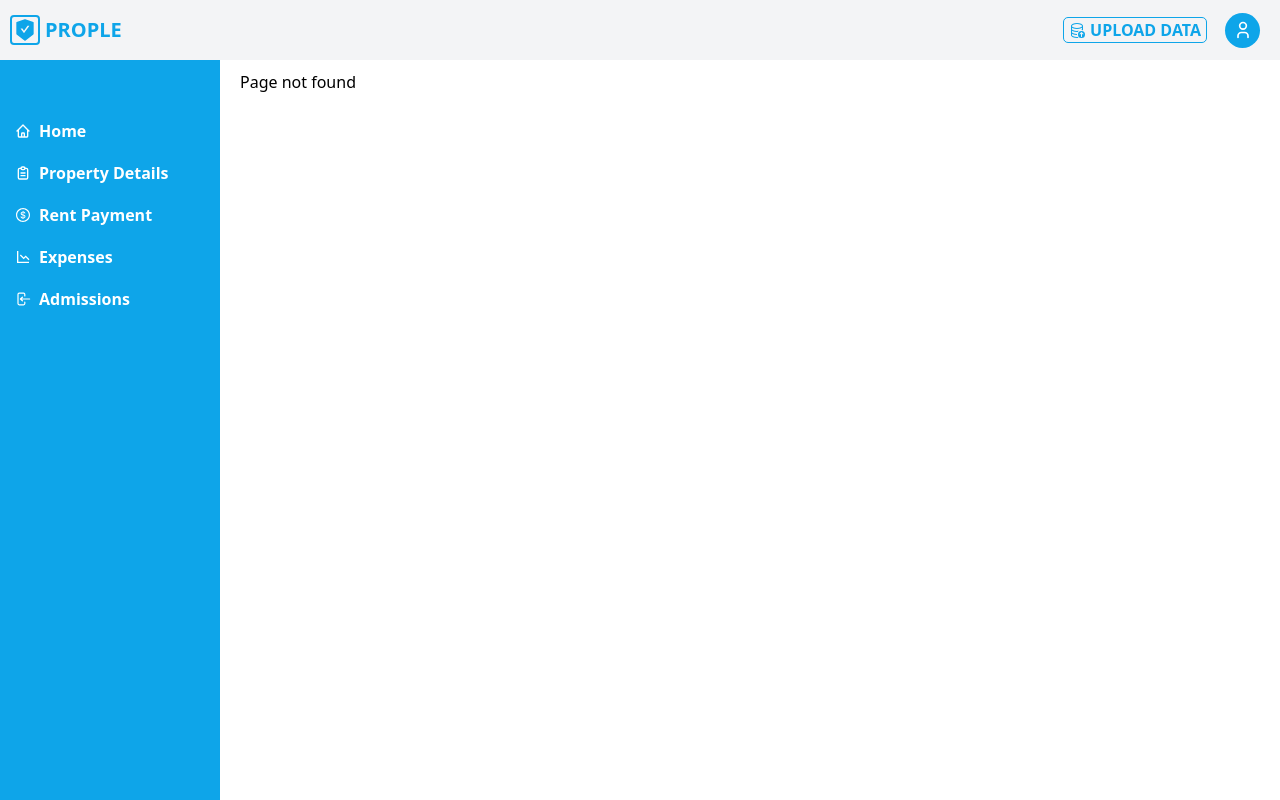
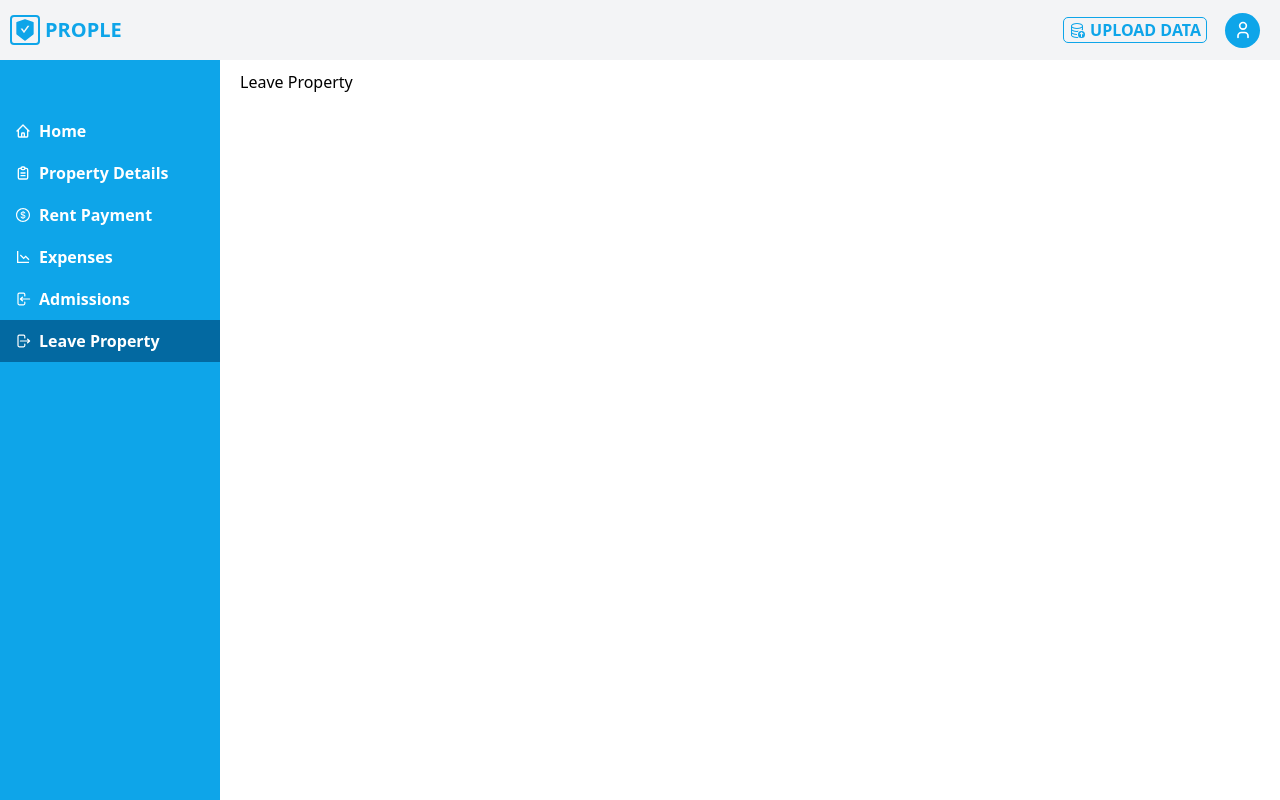
Before and after one commit to Muh-Uzair/property-manager-app, a React (Vite) app: page /leaveProperty in a window 1280 px wide. Before the commit this address had no page. Built offline with nearby package versions, Linux system fonts and the light colour scheme; what i18n-iso-countries would draw is missing.

Commit message:
leaveProperty route established

```diff
--- a/src/App.jsx
+++ b/src/App.jsx
@@ -20,6 +20,7 @@ import LoginPG from "./Pages/LoginPG";
 import SinglePropertyDetails from "./features/ShowPropertyDetails/showSinglePropertyDetails/SinglePropertyDetails";
 import PropertyEdit from "./features/ShowPropertyDetails/PropertyEdit/PropertyEdit";
 import RentPaymentPG from "./Pages/RentPaymentPG";
+import LeavePropertyPG from "./Pages/LeavePropertyPG";
 
 // property edit form complete
 
@@ -55,6 +56,8 @@ const router = createBrowserRouter(
           <Route path="expenses" element={<ExpensesPG />} />
           {/* DIVIDER */}
           <Route path="admissions" element={<AdmissionsPG />} />
+          {/* DIVIDER */}
+          <Route path="/leaveProperty" element={<LeavePropertyPG />} />
           {/* DIVIDER */}
           <Route path="*" element={<PageNotFound />} />
         </Route>
--- /dev/null
+++ b/src/Pages/LeavePropertyPG.jsx
@@ -0,0 +1,11 @@
+// COMPONENT START
+export default function LeavePropertyPG() {
+  // VARIABLES
+
+  // FUNCTIONS
+
+  // JSX
+  return <div>Leave Property</div>;
+  // JSX
+}
+// COMPONENT END
--- a/src/ui/Header.jsx
+++ b/src/ui/Header.jsx
@@ -1,14 +1,14 @@
-import { NameLogo } from "./NameLogo";
 import { TbClipboardText, TbUser } from "react-icons/tb";
-
-import Uploader from "../features/Uploader/Uploader";
-import { brandColor500 } from "../styles/globalStyles";
 import { HiOutlineHome } from "react-icons/hi";
-import NavigationLinks from "./NavigationLinks";
 import { HiMiniArrowLeftOnRectangle } from "react-icons/hi2";
 import { AiOutlineDollarCircle } from "react-icons/ai";
 import { BiLineChartDown } from "react-icons/bi";
+import { HiMiniArrowRightOnRectangle } from "react-icons/hi2";
 
+import NavigationLinks from "./NavigationLinks";
+import Uploader from "../features/Uploader/Uploader";
+import { brandColor500 } from "../styles/globalStyles";
+import { NameLogo } from "./NameLogo";
 // COMPONENT START///////////////////////////////////////////////
 export function Header() {
   // STATE & VARIABLES
@@ -45,6 +45,11 @@ export function Header() {
                 label: "Admissions",
                 icon: <HiMiniArrowLeftOnRectangle />,
               },
+              {
+                url: "leaveProperty",
+                label: "Leave Property",
+                icon: <HiMiniArrowRightOnRectangle />,
+              },
             ]}
           />
         </nav>
--- a/src/ui/NavigationLinks.jsx
+++ b/src/ui/NavigationLinks.jsx
@@ -14,7 +14,7 @@ export default function NavigationLinks({ navigationLinksArr }) {
 
   // JSX
   return (
-    <ul className="flex flex-row items-center justify-center gap-[15px] smallTab:w-[100%] smallTab:flex-col smallTab:gap-[0px]">
+    <ul className="flex flex-row items-center justify-center gap-[10px] smallTab:w-[100%] smallTab:flex-col smallTab:gap-[0px]">
       {navigationLinksArr.map((val, i) => (
         <li key={i} className="smallTab:w-[100%]">
           <NavLink
@@ -23,7 +23,7 @@ export default function NavigationLinks({ navigationLinksArr }) {
               `flex items-center justify-center smallTab:h-[42px] largeTab:justify-start largeTab:gap-[8px] largeTab:pl-[15px] ${isActive ? "text-brand-color-700 smallTab:w-[100%] smallTab:bg-brand-color-700 smallTab:text-white" : "text-brand-color-500 smallTab:text-white"}`
             }
           >
-            <span className="text-[25px] smallTab:text-base">{val.icon}</span>
+            <span className="text-[20px] smallTab:text-base">{val.icon}</span>
             <span className="hidden font-semibold largeTab:block">
               {val.label}
             </span>
--- a/src/ui/SidebarCMP.jsx
+++ b/src/ui/SidebarCMP.jsx
@@ -1,6 +1,9 @@
 import { HiOutlineHome } from "react-icons/hi";
 import { TbClipboardText } from "react-icons/tb";
-import { HiMiniArrowLeftOnRectangle } from "react-icons/hi2";
+import {
+  HiMiniArrowLeftOnRectangle,
+  HiMiniArrowRightOnRectangle,
+} from "react-icons/hi2";
 import NavigationLinks from "./NavigationLinks";
 import { AiOutlineDollarCircle } from "react-icons/ai";
 import { BiLineChartDown } from "react-icons/bi";
@@ -38,6 +41,11 @@ export default function Sidebar() {
               label: "Admissions",
               icon: <HiMiniArrowLeftOnRectangle />,
             },
+            {
+              url: "leaveProperty",
+              label: "Leave Property",
+              icon: <HiMiniArrowRightOnRectangle />,
+            },
           ]}
         />
       </nav>
```
